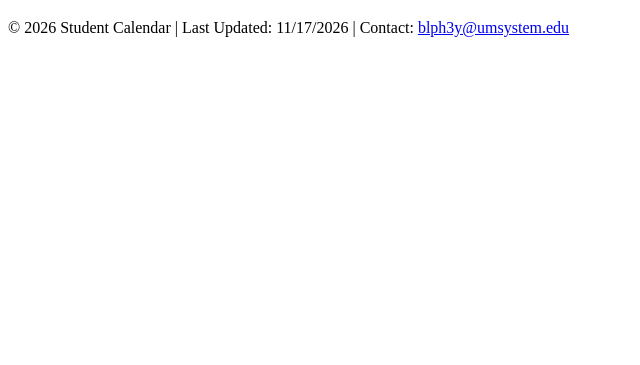
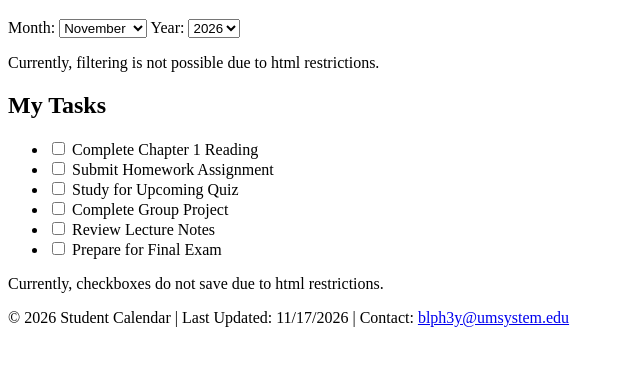
Before and after one commit to briannapinson/studentCalendar, a plain HTML site: page todo.html in a window 1280 px wide. Shown: the part 149-514 px from the top of the page, without its empty margins (0-640 px from the left). Drawn offline with Linux system fonts and the light colour scheme; files that its build step writes are made by us from their sources.

Commit message:
Update todo.html

```diff
--- a/todo.html
+++ b/todo.html
@@ -21,6 +21,76 @@
 
   <main>
     <h1>To-Do List</h1>
+
+    <!-- Month and Year Dropdowns -->
+    <section>
+      <label for="month">Month:</label>
+      <select id="month" name="month">
+        <option value="January">January</option>
+        <option value="February">February</option>
+        <option value="March">March</option>
+        <option value="April">April</option>
+        <option value="May">May</option>
+        <option value="June">June</option>
+        <option value="July">July</option>
+        <option value="August">August</option>
+        <option value="September">September</option>
+        <option value="October">October</option>
+        <option value="November" selected>November</option>
+        <option value="December">December</option>
+      </select>
+
+      <label for="year">Year:</label>
+      <select id="year" name="year">
+        <option value="2026" selected>2026</option>
+        <option value="2027">2027</option>
+        <option value="2028">2028</option>
+        <option value="2029">2029</option>
+        <option value="2030">2030</option>
+      </select>
+    </section>
+
+<p>Currently, filtering is not possible due to html restrictions.</p>
+
+    <!-- Main Task List -->
+    <section>
+      <h2>My Tasks</h2>
+
+      <ul>
+        <li>
+          <input type="checkbox" id="task1">
+          <label for="task1">Complete Chapter 1 Reading</label>
+        </li>
+
+        <li>
+          <input type="checkbox" id="task2">
+          <label for="task2">Submit Homework Assignment</label>
+        </li>
+
+        <li>
+          <input type="checkbox" id="task3">
+          <label for="task3">Study for Upcoming Quiz</label>
+        </li>
+
+        <li>
+          <input type="checkbox" id="task4">
+          <label for="task4">Complete Group Project</label>
+        </li>
+
+        <li>
+          <input type="checkbox" id="task5">
+          <label for="task5">Review Lecture Notes</label>
+        </li>
+
+        <li>
+          <input type="checkbox" id="task6">
+          <label for="task6">Prepare for Final Exam</label>
+        </li>
+      </ul>
+    </section>
+
+	<p>Currently, checkboxes do not save due to html restrictions.</p>
+
   </main>
 
   <footer>
```
